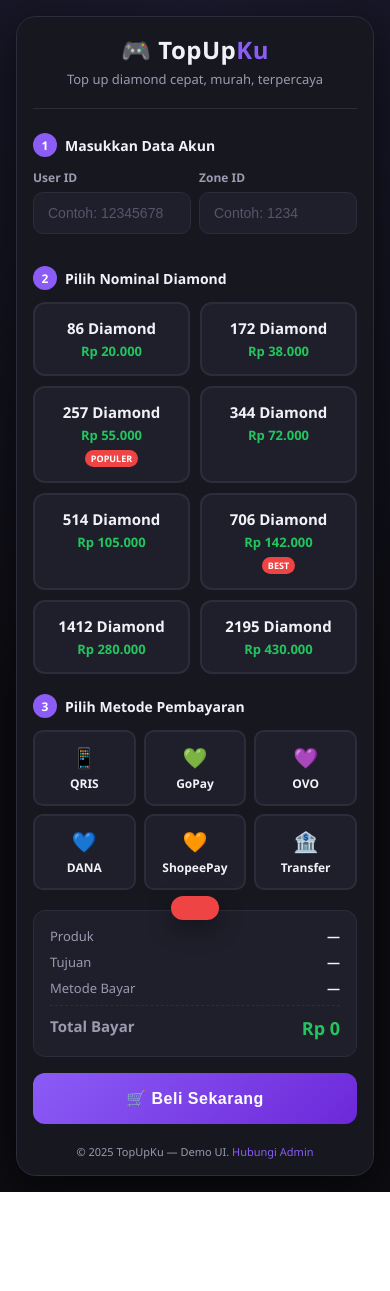
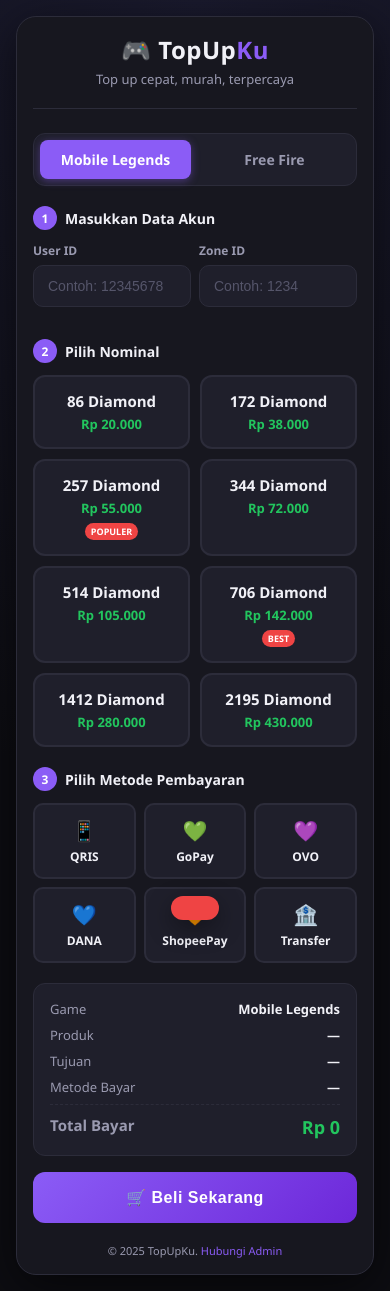
Before and after one commit to bobradikari-cyber/topupnew, a plain HTML site: page index.html in a window 390 px wide. Before the commit the page ends 1192 px from the top, so only its background shows below. Drawn offline with Linux system fonts and the light colour scheme.

```diff
--- a/index.html
+++ b/index.html
@@ -3,7 +3,7 @@
 <head>
 <meta charset="UTF-8">
 <meta name="viewport" content="width=device-width, initial-scale=1.0">
-<title>TopUpKu — Top Up Diamond Game</title>
+<title>TopUpKu — Top Up Game</title>
 <style>
   * { box-sizing: border-box; margin: 0; padding: 0; }
 
@@ -48,285 +48,161 @@
     padding-bottom: 20px;
     border-bottom: 1px solid var(--border);
   }
-  .logo {
-    font-size: 28px;
-    font-weight: 800;
-    letter-spacing: 0.5px;
+  .logo { font-size: 28px; font-weight: 800; letter-spacing: 0.5px; }
+  .logo span { color: var(--purple); }
+  .tagline { font-size: 13px; color: var(--muted); margin-top: 4px; }
+
+  /* ===== GAME TABS ===== */
+  .game-tabs {
+    display: flex;
+    gap: 8px;
+    margin-bottom: 20px;
+    background: var(--panel-2);
+    padding: 6px;
+    border-radius: 12px;
+    border: 1px solid var(--border);
   }
-  .logo span { color: var(--purple); }
-  .tagline {
-    font-size: 13px;
+  .game-tab {
+    flex: 1;
+    padding: 10px;
+    text-align: center;
+    border-radius: 8px;
+    font-size: 14px;
+    font-weight: 700;
+    cursor: pointer;
     color: var(--muted);
-    margin-top: 4px;
+    transition: all 0.2s;
+  }
+  .game-tab:hover { color: var(--text); }
+  .game-tab.active {
+    background: var(--purple);
+    color: white;
+    box-shadow: 0 2px 8px rgba(139,92,246,0.4);
   }
 
   /* ===== STEP LABEL ===== */
-  .step {
-    display: flex;
-    align-items: center;
-    gap: 8px;
-    margin-bottom: 12px;
-    margin-top: 20px;
+  .step { display: flex; align-items: center; gap: 8px; margin-bottom: 12px; margin-top: 20px; }
+  .step-num {
+    width: 24px; height: 24px; border-radius: 50%;
+    background: var(--purple); color: white;
+    font-size: 12px; font-weight: 700;
+    display: flex; align-items: center; justify-content: center; flex-shrink: 0;
   }
-  .step-num {
-    width: 24px;
-    height: 24px;
-    border-radius: 50%;
-    background: var(--purple);
-    color: white;
-    font-size: 12px;
-    font-weight: 700;
-    display: flex;
-    align-items: center;
-    justify-content: center;
-    flex-shrink: 0;
-  }
-  .step-title {
-    font-size: 14px;
-    font-weight: 700;
-  }
+  .step-title { font-size: 14px; font-weight: 700; }
 
   /* ===== FORM INPUT ===== */
   .form-group { margin-bottom: 12px; }
   .form-row { display: flex; gap: 8px; }
   .form-row .form-group { flex: 1; }
 
-  label {
-    display: block;
-    font-size: 12px;
-    color: var(--muted);
-    margin-bottom: 6px;
-    font-weight: 600;
-  }
+  label { display: block; font-size: 12px; color: var(--muted); margin-bottom: 6px; font-weight: 600; }
   input[type="text"] {
-    width: 100%;
-    padding: 12px 14px;
-    background: var(--panel-2);
-    border: 1px solid var(--border);
-    border-radius: 10px;
-    color: var(--text);
-    font-size: 14px;
-    outline: none;
+    width: 100%; padding: 12px 14px;
+    background: var(--panel-2); border: 1px solid var(--border);
+    border-radius: 10px; color: var(--text); font-size: 14px; outline: none;
     transition: border 0.2s, box-shadow 0.2s;
   }
-  input[type="text"]:focus {
-    border-color: var(--purple);
-    box-shadow: 0 0 0 3px rgba(139,92,246,0.15);
-  }
+  input[type="text"]:focus { border-color: var(--purple); box-shadow: 0 0 0 3px rgba(139,92,246,0.15); }
   input::placeholder { color: #55556a; }
 
   /* ===== PRODUK GRID ===== */
   .product-grid {
-    display: grid;
-    grid-template-columns: repeat(auto-fill, minmax(140px, 1fr));
-    gap: 10px;
+    display: grid; grid-template-columns: repeat(auto-fill, minmax(140px, 1fr)); gap: 10px;
   }
   .product {
-    background: var(--panel-2);
-    border: 2px solid var(--border);
-    border-radius: 12px;
-    padding: 14px 10px;
-    cursor: pointer;
-    text-align: center;
-    transition: all 0.15s;
-    position: relative;
-    overflow: hidden;
+    background: var(--panel-2); border: 2px solid var(--border);
+    border-radius: 12px; padding: 14px 10px; cursor: pointer;
+    text-align: center; transition: all 0.15s; position: relative; overflow: hidden;
   }
-  .product:hover {
-    border-color: var(--purple);
-    transform: translateY(-2px);
-  }
+  .product:hover { border-color: var(--purple); transform: translateY(-2px); }
   .product.selected {
     border-color: var(--purple);
     background: linear-gradient(135deg, rgba(139,92,246,0.15), rgba(139,92,246,0.05));
     box-shadow: 0 0 0 2px rgba(139,92,246,0.3);
   }
   .product.selected::after {
-    content: '✓';
-    position: absolute;
-    top: 6px;
-    right: 8px;
-    color: var(--purple);
-    font-weight: 900;
-    font-size: 14px;
+    content: '✓'; position: absolute; top: 6px; right: 8px;
+    color: var(--purple); font-weight: 900; font-size: 14px;
   }
-  .product-name {
-    font-size: 15px;
-    font-weight: 700;
-    margin-bottom: 4px;
-  }
-  .product-price {
-    font-size: 13px;
-    color: var(--green);
-    font-weight: 700;
-  }
+  .product-name { font-size: 15px; font-weight: 700; margin-bottom: 4px; }
+  .product-price { font-size: 13px; color: var(--green); font-weight: 700; }
   .product-badge {
-    display: inline-block;
-    font-size: 9px;
-    background: var(--red);
-    color: white;
-    padding: 2px 6px;
-    border-radius: 10px;
-    margin-top: 6px;
-    font-weight: 700;
+    display: inline-block; font-size: 9px; background: var(--red); color: white;
+    padding: 2px 6px; border-radius: 10px; margin-top: 6px; font-weight: 700;
   }
 
   /* ===== METODE BAYAR ===== */
-  .pay-grid {
-    display: grid;
-    grid-template-columns: repeat(auto-fill, minmax(100px, 1fr));
-    gap: 8px;
-  }
+  .pay-grid { display: grid; grid-template-columns: repeat(auto-fill, minmax(100px, 1fr)); gap: 8px; }
   .pay-method {
-    background: var(--panel-2);
-    border: 2px solid var(--border);
-    border-radius: 10px;
-    padding: 12px 8px;
-    cursor: pointer;
-    text-align: center;
-    transition: all 0.15s;
-    font-size: 12px;
-    font-weight: 700;
+    background: var(--panel-2); border: 2px solid var(--border);
+    border-radius: 10px; padding: 12px 8px; cursor: pointer;
+    text-align: center; transition: all 0.15s; font-size: 12px; font-weight: 700;
   }
   .pay-method:hover { border-color: var(--purple); }
-  .pay-method.selected {
-    border-color: var(--purple);
-    background: rgba(139,92,246,0.12);
-    box-shadow: 0 0 0 2px rgba(139,92,246,0.3);
-  }
+  .pay-method.selected { border-color: var(--purple); background: rgba(139,92,246,0.12); box-shadow: 0 0 0 2px rgba(139,92,246,0.3); }
   .pay-icon { font-size: 20px; display: block; margin-bottom: 4px; }
 
   /* ===== SUMMARY ===== */
   .summary {
-    background: var(--panel-2);
-    border: 1px solid var(--border);
-    border-radius: 12px;
-    padding: 16px;
-    margin-top: 20px;
+    background: var(--panel-2); border: 1px solid var(--border);
+    border-radius: 12px; padding: 16px; margin-top: 20px;
   }
-  .summary-row {
-    display: flex;
-    justify-content: space-between;
-    font-size: 13px;
-    margin-bottom: 8px;
-  }
+  .summary-row { display: flex; justify-content: space-between; font-size: 13px; margin-bottom: 8px; }
   .summary-row:last-child {
-    margin-bottom: 0;
-    padding-top: 10px;
-    border-top: 1px dashed var(--border);
-    font-size: 15px;
-    font-weight: 700;
+    margin-bottom: 0; padding-top: 10px;
+    border-top: 1px dashed var(--border); font-size: 15px; font-weight: 700;
   }
   .summary-row .label { color: var(--muted); }
-  .summary-row .value { font-weight: 700; }
+  .summary-row .value { font-weight: 700; text-align: right; }
   .summary-row.total .value { color: var(--green); font-size: 18px; }
 
   /* ===== TOMBOL BELI ===== */
   .buy-btn {
-    width: 100%;
-    padding: 16px;
-    margin-top: 16px;
+    width: 100%; padding: 16px; margin-top: 16px;
     background: linear-gradient(135deg, var(--purple), var(--purple-dark));
-    color: white;
-    border: none;
-    border-radius: 12px;
-    font-size: 16px;
-    font-weight: 800;
-    cursor: pointer;
-    transition: transform 0.15s, box-shadow 0.15s;
-    letter-spacing: 0.5px;
+    color: white; border: none; border-radius: 12px;
+    font-size: 16px; font-weight: 800; cursor: pointer;
+    transition: transform 0.15s, box-shadow 0.15s; letter-spacing: 0.5px;
   }
-  .buy-btn:hover {
-    transform: translateY(-2px);
-    box-shadow: 0 8px 24px rgba(139,92,246,0.4);
-  }
+  .buy-btn:hover { transform: translateY(-2px); box-shadow: 0 8px 24px rgba(139,92,246,0.4); }
   .buy-btn:active { transform: translateY(0); }
-  .buy-btn:disabled {
-    opacity: 0.5;
-    cursor: not-allowed;
-    transform: none;
-    box-shadow: none;
-  }
 
   /* ===== FOOTER ===== */
-  .footer {
-    text-align: center;
-    margin-top: 20px;
-    font-size: 11px;
-    color: var(--muted);
-  }
+  .footer { text-align: center; margin-top: 20px; font-size: 11px; color: var(--muted); }
   .footer a { color: var(--purple); text-decoration: none; }
 
   /* ===== TOAST ===== */
   .toast {
-    position: fixed;
-    bottom: 24px;
-    left: 50%;
-    transform: translateX(-50%) translateY(100px);
-    background: var(--red);
-    color: white;
-    padding: 12px 24px;
-    border-radius: 12px;
-    font-size: 13px;
-    font-weight: 700;
-    box-shadow: 0 8px 24px rgba(0,0,0,0.4);
-    transition: transform 0.3s;
-    z-index: 9999;
-    max-width: 90%;
-    text-align: center;
+    position: fixed; bottom: 24px; left: 50%; transform: translateX(-50%) translateY(100px);
+    background: var(--red); color: white; padding: 12px 24px; border-radius: 12px;
+    font-size: 13px; font-weight: 700; box-shadow: 0 8px 24px rgba(0,0,0,0.4);
+    transition: transform 0.3s; z-index: 9999; max-width: 90%; text-align: center;
   }
   .toast.show { transform: translateX(-50%) translateY(0); }
 
   /* ===== MODAL ===== */
   .modal-overlay {
-    position: fixed;
-    inset: 0;
-    background: rgba(0,0,0,0.75);
-    backdrop-filter: blur(4px);
-    display: none;
-    align-items: center;
-    justify-content: center;
-    z-index: 9998;
-    padding: 16px;
+    position: fixed; inset: 0; background: rgba(0,0,0,0.75);
+    backdrop-filter: blur(4px); display: none; align-items: center; justify-content: center;
+    z-index: 9998; padding: 16px;
   }
   .modal-overlay.show { display: flex; }
   .modal {
-    background: var(--panel);
-    border: 1px solid var(--border);
-    border-radius: 16px;
-    padding: 24px;
-    max-width: 400px;
-    width: 100%;
-    text-align: center;
-    animation: popIn 0.25s ease;
+    background: var(--panel); border: 1px solid var(--border); border-radius: 16px;
+    padding: 24px; max-width: 400px; width: 100%; text-align: center; animation: popIn 0.25s ease;
   }
-  @keyframes popIn {
-    from { transform: scale(0.9); opacity: 0; }
-    to { transform: scale(1); opacity: 1; }
-  }
+  @keyframes popIn { from { transform: scale(0.9); opacity: 0; } to { transform: scale(1); opacity: 1; } }
   .modal-icon { font-size: 48px; margin-bottom: 12px; }
   .modal-title { font-size: 18px; font-weight: 700; margin-bottom: 8px; }
-  .modal-text { font-size: 13px; color: var(--muted); line-height: 1.6; margin-bottom: 20px; }
+  .modal-text { font-size: 13px; color: var(--muted); line-height: 1.6; margin-bottom: 20px; text-align: left; }
   .modal-btn {
-    width: 100%;
-    padding: 12px;
-    background: var(--purple);
-    color: white;
-    border: none;
-    border-radius: 10px;
-    font-size: 14px;
-    font-weight: 700;
-    cursor: pointer;
-    margin-bottom: 8px;
+    width: 100%; padding: 12px; background: var(--purple); color: white;
+    border: none; border-radius: 10px; font-size: 14px; font-weight: 700;
+    cursor: pointer; margin-bottom: 8px;
   }
   .modal-btn.wa { background: #25D366; }
   .modal-btn.wa:hover { background: #1da851; }
-  .modal-btn.close {
-    background: transparent;
-    border: 1px solid var(--border);
-    color: var(--muted);
-    margin-bottom: 0;
-  }
+  .modal-btn.close { background: transparent; border: 1px solid var(--border); color: var(--muted); margin-bottom: 0; }
 
   @media (max-width: 480px) {
     .app { padding: 16px; }
@@ -342,7 +218,13 @@
   <!-- HEADER -->
   <div class="header">
     <div class="logo">🎮 TopUp<span>Ku</span></div>
-    <div class="tagline">Top up diamond cepat, murah, terpercaya</div>
+    <div class="tagline">Top up cepat, murah, terpercaya</div>
+  </div>
+
+  <!-- TABS GAME -->
+  <div class="game-tabs">
+    <div class="game-tab active" id="tab-ml" onclick="gantiGame('ml')">Mobile Legends</div>
+    <div class="game-tab" id="tab-ff" onclick="gantiGame('ff')">Free Fire</div>
   </div>
 
   <!-- STEP 1: USER ID -->
@@ -350,21 +232,14 @@
     <div class="step-num">1</div>
     <div class="step-title">Masukkan Data Akun</div>
   </div>
-  <div class="form-row">
-    <div class="form-group">
-      <label>User ID</label>
-      <input type="text" id="userId" placeholder="Contoh: 12345678" inputmode="numeric">
-    </div>
-    <div class="form-group">
-      <label>Zone ID</label>
-      <input type="text" id="zoneId" placeholder="Contoh: 1234" inputmode="numeric">
-    </div>
+  <div class="form-row" id="formAkun">
+    <!-- Diisi via JS -->
   </div>
 
   <!-- STEP 2: PRODUK -->
   <div class="step">
     <div class="step-num">2</div>
-    <div class="step-title">Pilih Nominal Diamond</div>
+    <div class="step-title">Pilih Nominal</div>
   </div>
   <div class="product-grid" id="productGrid"></div>
 
@@ -377,6 +252,10 @@
 
   <!-- SUMMARY -->
   <div class="summary">
+    <div class="summary-row">
+      <span class="label">Game</span>
+      <span class="value" id="sumGame">—</span>
+    </div>
     <div class="summary-row">
       <span class="label">Produk</span>
       <span class="value" id="sumProduct">—</span>
@@ -396,11 +275,11 @@
   </div>
 
   <!-- TOMBOL -->
-  <button class="buy-btn" id="buyBtn" onclick="prosesBeli()">🛒 Beli Sekarang</button>
+  <button class="buy-btn" onclick="prosesBeli()">🛒 Beli Sekarang</button>
 
   <!-- FOOTER -->
   <div class="footer">
-    © 2025 TopUpKu — Demo UI. <a href="#" onclick="alert('Hubungi admin untuk transaksi nyata');return false;">Hubungi Admin</a>
+    © 2025 TopUpKu. <a href="#" onclick="alert('Hubungi admin untuk transaksi nyata');return false;">Hubungi Admin</a>
   </div>
 </div>
 
@@ -420,39 +299,112 @@
 
 <script>
   // ============================================================
-  //  KONFIGURASI — GANTI SESUAI KEBUTUHAN
+  //  KONFIGURASI
   // ============================================================
   const CONFIG = {
     namaToko: 'TopUpKu',
-    // Nomor WhatsApp admin (format internasional tanpa +, contoh 6281234567890)
-    waAdmin: '6281234567890',
-    // Produk diamond
+    waAdmin: '6281234567890', // GANTI NOMOR WA ADMIN
+  };
+
+  // Data Game & Produk
+  const GAMES = {
+    ml: {
+      nama: 'Mobile Legends',
+      butuhZone: true,
       produk: [
-      { id: 'd86',  nama: '86 Diamond',   harga: 20000,  badge: '' },
-      { id: 'd172', nama: '172 Diamond',  harga: 38000,  badge: '' },
-      { id: 'd257', nama: '257 Diamond',  harga: 55000,  badge: 'POPULER' },
-      { id: 'd344', nama: '344 Diamond',  harga: 72000,  badge: '' },
-      { id: 'd514', nama: '514 Diamond',  harga: 105000, badge: '' },
-      { id: 'd706', nama: '706 Diamond',  harga: 142000, badge: 'BEST' },
-      { id: 'd1412',nama: '1412 Diamond', harga: 280000, badge: '' },
-      { id: 'd2195',nama: '2195 Diamond', harga: 430000, badge: '' },
-    ],
-    // Metode pembayaran
-    metode: [
+        { id: 'ml86',  nama: '86 Diamond',   harga: 20000,  badge: '' },
+        { id: 'ml172', nama: '172 Diamond',  harga: 38000,  badge: '' },
+        { id: 'ml257', nama: '257 Diamond',  harga: 55000,  badge: 'POPULER' },
+        { id: 'ml344', nama: '344 Diamond',  harga: 72000,  badge: '' },
+        { id: 'ml514', nama: '514 Diamond',  harga: 105000, badge: '' },
+        { id: 'ml706', nama: '706 Diamond',  harga: 142000, badge: 'BEST' },
+        { id: 'ml1412',nama: '1412 Diamond', harga: 280000, badge: '' },
+        { id: 'ml2195',nama: '2195 Diamond', harga: 430000, badge: '' },
+      ]
+    },
+    ff: {
+      nama: 'Free Fire',
+      butuhZone: false,
+      produk: [
+        { id: 'ff70',  nama: '70 Diamond',   harga: 10000,  badge: '' },
+        { id: 'ff140', nama: '140 Diamond',  harga: 20000,  badge: '' },
+        { id: 'ff355', nama: '355 Diamond',  harga: 50000,  badge: 'POPULER' },
+        { id: 'ff720', nama: '720 Diamond',  harga: 100000, badge: '' },
+        { id: 'ff1450',nama: '1450 Diamond', harga: 200000, badge: 'BEST' },
+        { id: 'ff2180',nama: '2180 Diamond', harga: 300000, badge: '' },
+        { id: 'ff3640',nama: '3640 Diamond', harga: 500000, badge: '' },
+        { id: 'ff7290',nama: '7290 Diamond', harga: 1000000, badge: '' },
+      ]
+    }
+  };
+
+  const METODE = [
     { id: 'qris',  nama: 'QRIS',      icon: '📱' },
     { id: 'gopay', nama: 'GoPay',     icon: '💚' },
     { id: 'ovo',   nama: 'OVO',       icon: '💜' },
     { id: 'dana',  nama: 'DANA',      icon: '💙' },
     { id: 'shope', nama: 'ShopeePay', icon: '🧡' },
     { id: 'bank',  nama: 'Transfer',  icon: '🏦' },
-    ]
-  };
+  ];
 
   // ============================================================
   //  STATE
   // ============================================================
+  let currentGameKey = 'ml'; // default
   let selectedProduk = null;
   let selectedMetode = null;
+
+  // ============================================================
+  //  GANTI GAME (TABS)
+  // ============================================================
+  function gantiGame(key) {
+    currentGameKey = key;
+
+    // Update tab active
+    document.getElementById('tab-ml').classList.remove('active');
+    document.getElementById('tab-ff').classList.remove('active');
+    document.getElementById('tab-' + key).classList.add('active');
+
+    // Reset state
+    selectedProduk = null;
+
+    // Render ulang form akun (ML butuh Zone ID, FF tidak)
+    renderFormAkun();
+
+    // Render produk
+    renderProduk();
+
+    // Update summary
+    updateSummary();
+  }
+
+  // ============================================================
+  //  RENDER FORM AKUN
+  // ============================================================
+  function renderFormAkun() {
+    const game = GAMES[currentGameKey];
+    const container = document.getElementById('formAkun');
+
+    if (game.butuhZone) {
+      container.innerHTML = `
+        <div class="form-group">
+          <label>User ID</label>
+          <input type="text" id="userId" placeholder="Contoh: 12345678" inputmode="numeric" oninput="updateSummary()">
+        </div>
+        <div class="form-group">
+          <label>Zone ID</label>
+          <input type="text" id="zoneId" placeholder="Contoh: 1234" inputmode="numeric" oninput="updateSummary()">
+        </div>
+      `;
+    } else {
+      container.innerHTML = `
+        <div class="form-group">
+          <label>Player ID / User ID</label>
+          <input type="text" id="userId" placeholder="Masukkan ID Free Fire" inputmode="numeric" oninput="updateSummary()">
+        </div>
+      `;
+    }
+  }
 
   // ============================================================
   //  RENDER PRODUK
@@ -460,7 +412,9 @@
   function renderProduk() {
     const grid = document.getElementById('productGrid');
     grid.innerHTML = '';
-    CONFIG.produk.forEach(p => {
+    const produkList = GAMES[currentGameKey].produk;
+
+    produkList.forEach(p => {
       const div = document.createElement('div');
       div.className = 'product';
       div.dataset.id = p.id;
@@ -480,7 +434,7 @@
   function renderMetode() {
     const grid = document.getElementById('payGrid');
     grid.innerHTML = '';
-    CONFIG.metode.forEach(m => {
+    METODE.forEach(m => {
       const div = document.createElement('div');
       div.className = 'pay-method';
       div.dataset.id = m.id;
@@ -514,13 +468,17 @@
   //  UPDATE SUMMARY
   // ============================================================
   function updateSummary() {
+    document.getElementById('sumGame').textContent = GAMES[currentGameKey].nama;
     document.getElementById('sumProduct').textContent = selectedProduk ? selectedProduk.nama : '—';
     document.getElementById('sumPay').textContent = selectedMetode ? selectedMetode.nama : '—';
 
-    const uid = document.getElementById('userId').value.trim();
-    const zid = document.getElementById('zoneId').value.trim();
+    let uid = document.getElementById('userId') ? document.getElementById('userId').value.trim() : '';
+    let zid = document.getElementById('zoneId') ? document.getElementById('zoneId').value.trim() : '';
+
     let target = '—';
-    if (uid) target = uid + (zid ? ` (${zid})` : '');
+    if (uid) {
+      target = uid + (zid ? ` (${zid})` : '');
+    }
     document.getElementById('sumTarget').textContent = target;
 
     const total = selectedProduk ? selectedProduk.harga : 0;
@@ -548,18 +506,19 @@
   //  PROSES BELI
   // ============================================================
   function prosesBeli() {
-    const uid = document.getElementById('userId').value.trim();
-    const zid = document.getElementById('zoneId').value.trim();
+    let uid = document.getElementById('userId') ? document.getElementById('userId').value.trim() : '';
+    let zid = document.getElementById('zoneId') ? document.getElementById('zoneId').value.trim() : '';
 
-    if (!uid) return showToast('⚠️ User ID wajib diisi!');
-    if (!selectedProduk) return showToast('⚠️ Pilih nominal diamond dulu!');
+    if (!uid) return showToast('⚠️ User / Player ID wajib diisi!');
+    if (!selectedProduk) return showToast('⚠️ Pilih nominal dulu!');
     if (!selectedMetode) return showToast('⚠️ Pilih metode pembayaran!');
 
-    // Tampilkan modal konfirmasi
     const total = formatRupiah(selectedProduk.harga);
     const target = uid + (zid ? ` (${zid})` : '');
+
     document.getElementById('modalText').innerHTML = `
-      <strong>${selectedProduk.nama}</strong><br>
+      <strong>${GAMES[currentGameKey].nama}</strong><br>
+      Produk: ${selectedProduk.nama}<br>
       Tujuan: ${target}<br>
       Metode: ${selectedMetode.nama}<br>
       Total: <strong style="color:#22c55e">Rp ${total}</strong>
@@ -571,13 +530,14 @@
   //  KIRIM WHATSAPP
   // ============================================================
   function kirimWA() {
-    const uid = document.getElementById('userId').value.trim();
-    const zid = document.getElementById('zoneId').value.trim();
+    let uid = document.getElementById('userId') ? document.getElementById('userId').value.trim() : '';
+    let zid = document.getElementById('zoneId') ? document.getElementById('zoneId').value.trim() : '';
 
     const pesan =
       `Halo ${CONFIG.namaToko}! Saya mau top up:%0A%0A` +
-      `🎮 Produk: ${selectedProduk.nama}%0A` +
-      `🆔 User ID: ${uid}${zid ? `%0A🌐 Zone ID: ${zid}` : ''}%0A` +
+      `🎮 Game: ${GAMES[currentGameKey].nama}%0A` +
+      `📦 Produk: ${selectedProduk.nama}%0A` +
+      `🆔 ID: ${uid}${zid ? `%0A🌐 Zone: ${zid}` : ''}%0A` +
       `💳 Metode: ${selectedMetode.nama}%0A` +
       `💰 Total: Rp ${formatRupiah(selectedProduk.harga)}%0A%0A` +
       `Mohon diproses ya. Terima kasih!`;
@@ -595,17 +555,10 @@
   }
 
   // ============================================================
-  //  EVENT: UPDATE SUMMARY SAAT NGETIK
-  // ============================================================
-  document.getElementById('userId').addEventListener('input', updateSummary);
-  document.getElementById('zoneId').addEventListener('input', updateSummary);
-
-  // ============================================================
   //  INIT
   // ============================================================
-  renderProduk();
   renderMetode();
-  updateSummary();
+  gantiGame('ml'); // Load ML pertama kali
 </script>
 </body>
 </html>
```
Lines whose indentation alone changed are shown as unchanged.
